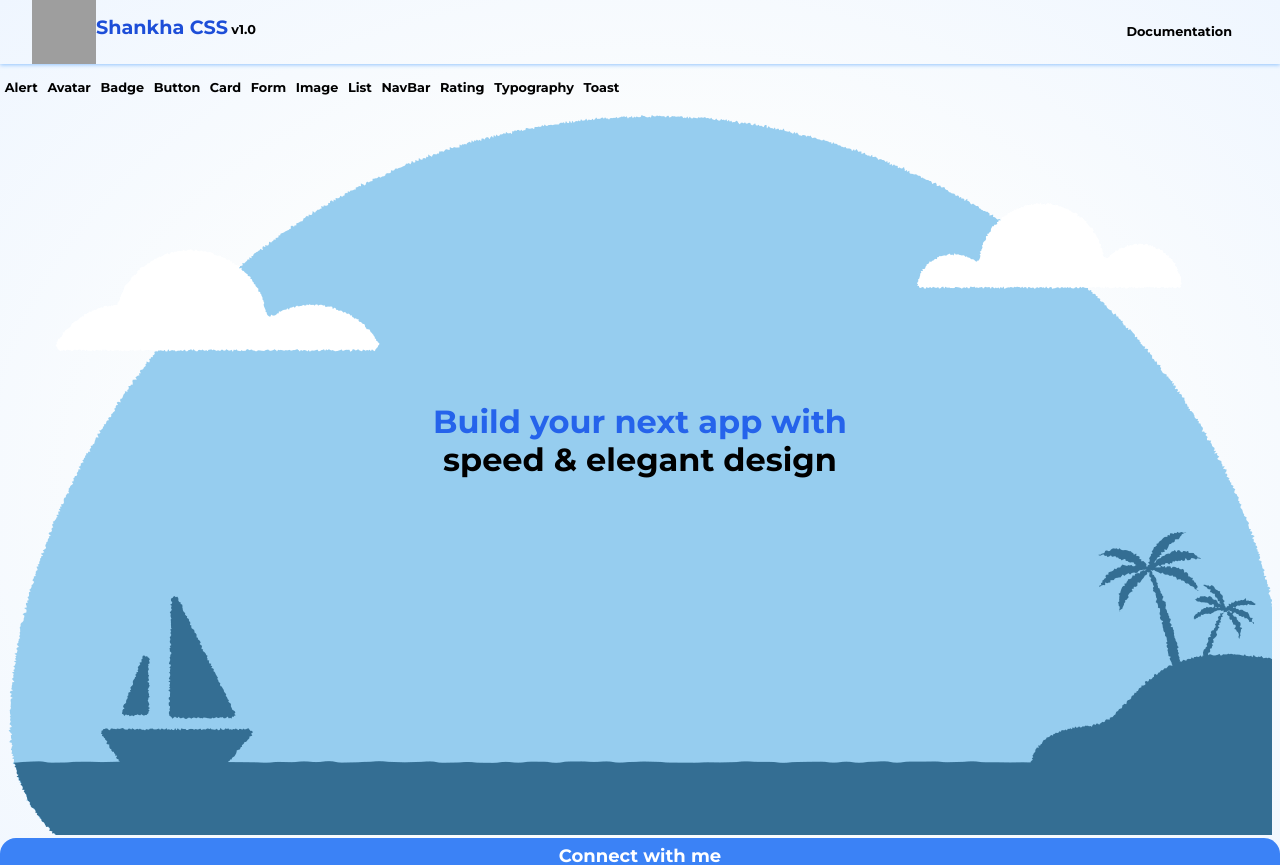
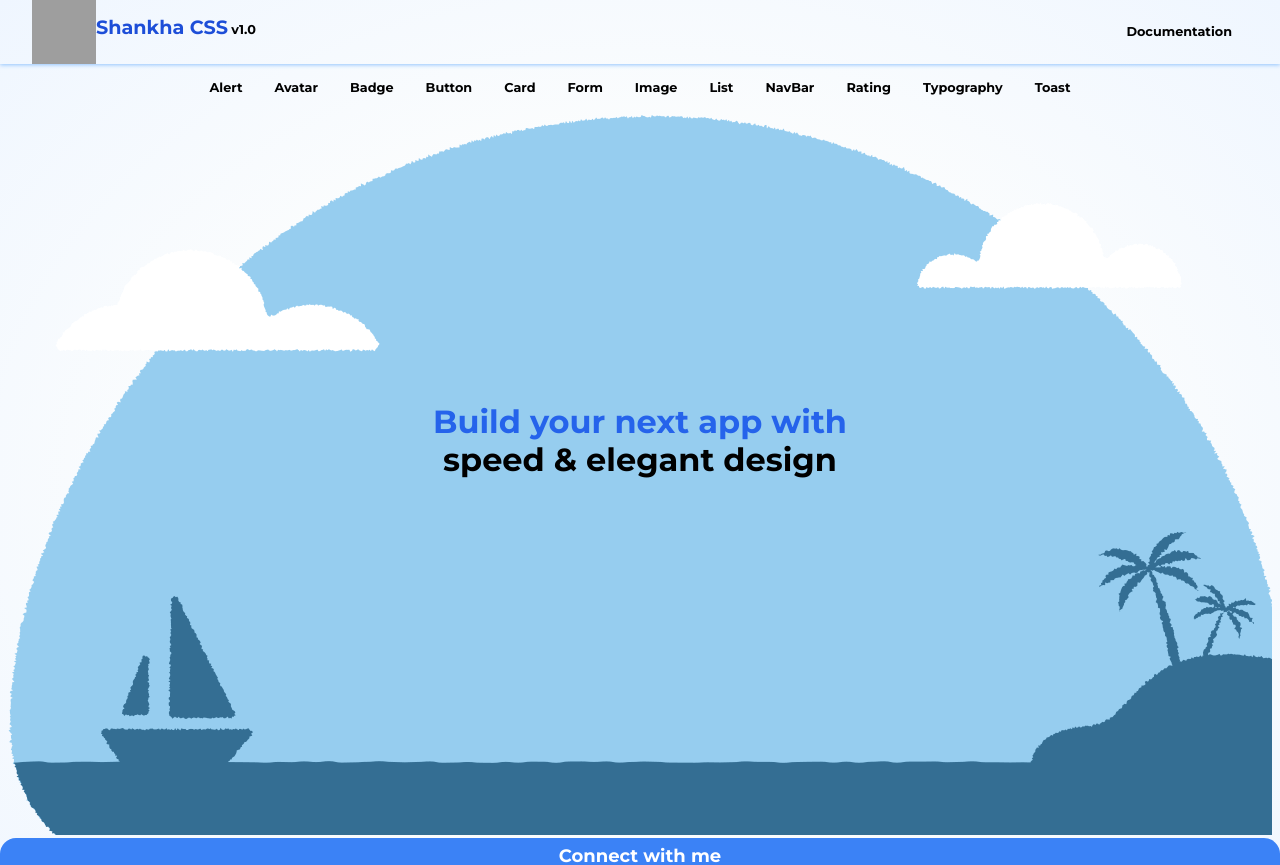
Before and after one commit to harshith-venkatesh/ShankhaCSS, a React (Create React App) app: page / in a window 1280 px wide. Shown: the top 865 px of the page. Built offline with nearby package versions, Linux system fonts and the light colour scheme; grey boxes are pictures that could not be loaded.

Commit message:
fix: sidenav updates

```diff
--- a/src/components/SideNav/SideNav.js
+++ b/src/components/SideNav/SideNav.js
@@ -3,7 +3,7 @@ export const SideNav = ({ setRoute }) => {
 	return (
 		<div className="sidebar-container">
 			<div className="navbar-links">
-				<ul>
+				<ul className="flex-center">
 					<li onClick={() => setRoute("Alert")}>Alert</li>
 					<li onClick={() => setRoute("Avatar")}>Avatar</li>
 					<li onClick={() => setRoute("Badge")}>Badge</li>
--- a/src/styles.css
+++ b/src/styles.css
@@ -351,7 +351,7 @@ em {
 	display: block;
 	font-size: 0.8rem;
 	font-weight: bold;
-	padding: 1rem 0.3rem;
+	padding: 1rem 1rem;
 	cursor: pointer;
 }
 
```
